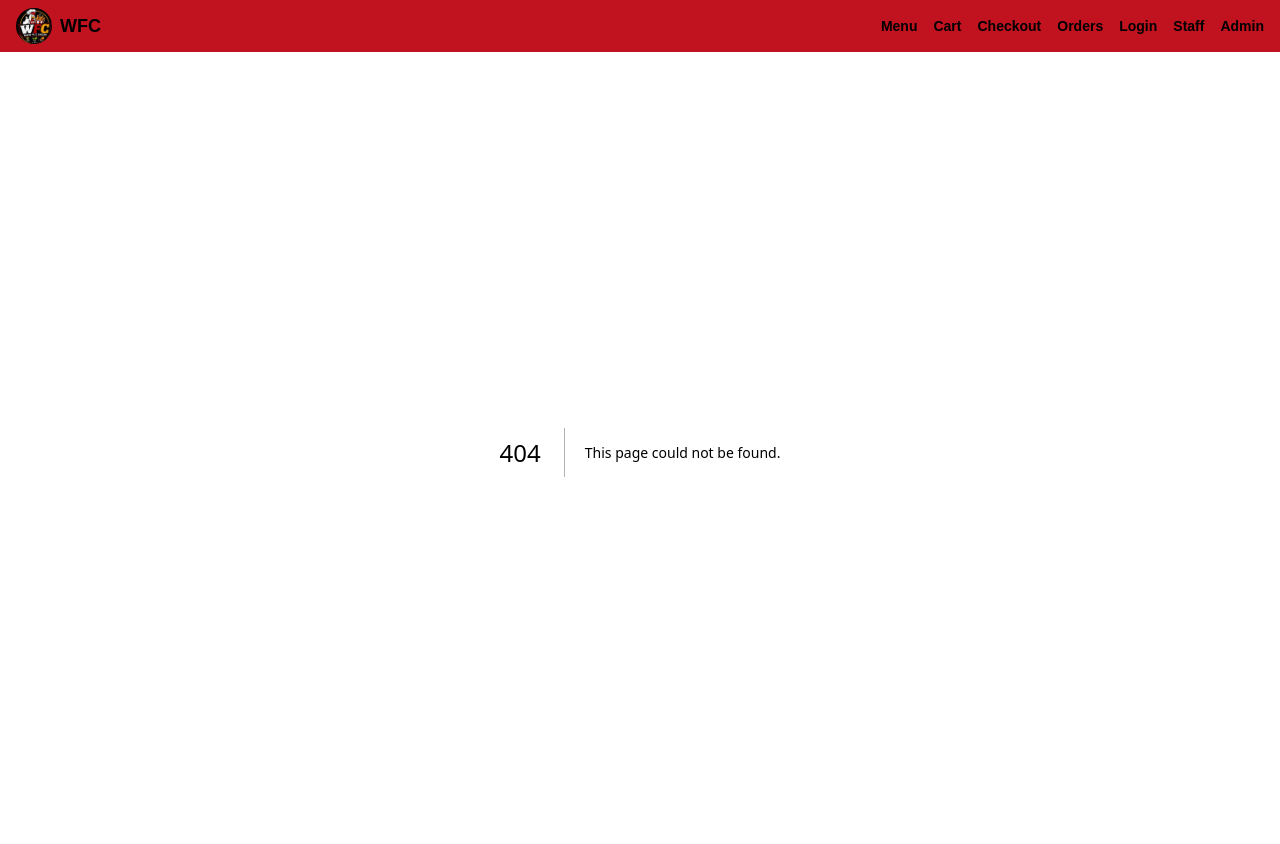
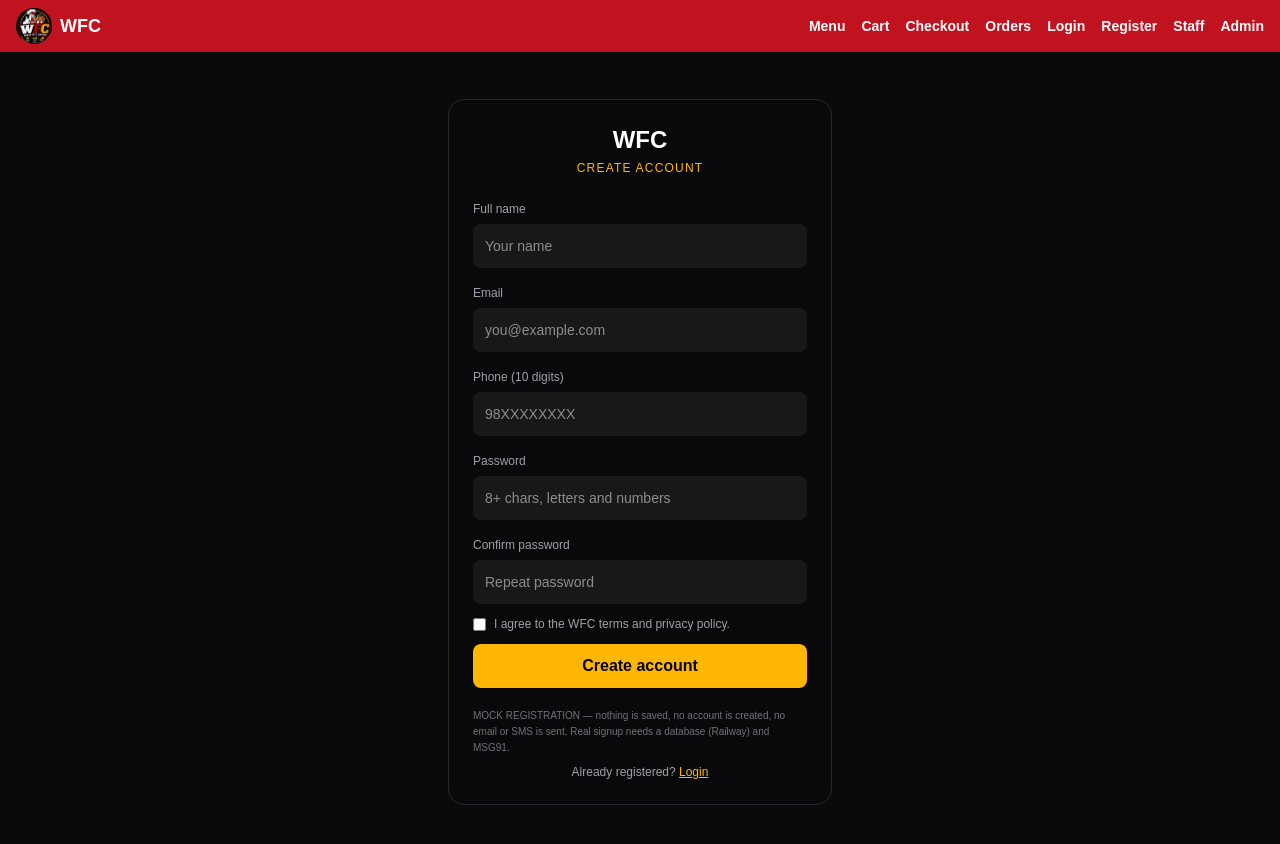
Before and after one commit to nexagen25-collab/wfc, a Next.js app in the folder frontend/: page /register in a window 1280 px wide. Before the commit this address had no page. Shown: the top 844 px of the page. Built offline with nearby package versions, Linux system fonts and the light colour scheme.

Commit message:
feat: mock register page with validation

```diff
--- /dev/null
+++ b/frontend/app/register/page.tsx
@@ -0,0 +1,69 @@
+"use client";
+import Link from "next/link";
+import { useState } from "react";
+
+export default function RegisterPage() {
+  const [name, setName] = useState("");
+  const [email, setEmail] = useState("");
+  const [phone, setPhone] = useState("");
+  const [pw, setPw] = useState("");
+  const [pw2, setPw2] = useState("");
+  const [agree, setAgree] = useState(false);
+  const [err, setErr] = useState("");
+  const [done, setDone] = useState("");
+
+  const emailOk = /^[^\s@]+@[^\s@]+\.[^\s@]{2,}$/.test(email.trim());
+  const phoneOk = /^[6-9]\d{9}$/.test(phone.trim());
+  const strong = pw.length >= 8 && /[A-Za-z]/.test(pw) && /\d/.test(pw);
+
+  const submit = (e: React.FormEvent) => {
+    e.preventDefault();
+    if (name.trim().length < 2) return setErr("Enter your full name.");
+    if (!emailOk) return setErr("Enter a valid email address.");
+    if (!phoneOk) return setErr("Enter a valid 10-digit Indian mobile number.");
+    if (!strong) return setErr("Password needs 8+ characters with at least one letter and one number.");
+    if (pw !== pw2) return setErr("Passwords do not match.");
+    if (!agree) return setErr("Please accept the terms to continue.");
+    setErr("");
+    setDone("Mock account created → redirecting to Menu");
+    setTimeout(() => { window.location.href = "/"; }, 1200);
+  };
+
+  const input = "mt-1 w-full min-h-11 rounded-lg bg-zinc-900 px-3 py-2 text-sm outline-none focus:ring-2 focus:ring-[#ffb703]";
+  const label = "text-xs text-zinc-400";
+
+  return (
+    <div className="flex min-h-screen items-center justify-center bg-[#0a0a0a] px-4 py-8 text-white">
+      <div className="w-full max-w-sm rounded-2xl border border-zinc-800 bg-zinc-950 p-6">
+        <p className="text-center text-2xl font-black">WFC</p>
+        <p className="mt-1 text-center text-xs tracking-widest text-[#ffb703]">CREATE ACCOUNT</p>
+
+        <form onSubmit={submit} className="mt-5 space-y-3">
+          <div><label className={label} htmlFor="r-name">Full name</label>
+            <input id="r-name" value={name} onChange={(e) => setName(e.target.value)} autoComplete="name" placeholder="Your name" className={input} /></div>
+          <div><label className={label} htmlFor="r-email">Email</label>
+            <input id="r-email" value={email} onChange={(e) => setEmail(e.target.value)} type="email" autoComplete="email" placeholder="you@example.com" className={input} /></div>
+          <div><label className={label} htmlFor="r-phone">Phone (10 digits)</label>
+            <input id="r-phone" value={phone} onChange={(e) => setPhone(e.target.value)} inputMode="numeric" autoComplete="tel" placeholder="98XXXXXXXX" className={input} /></div>
+          <div><label className={label} htmlFor="r-pw">Password</label>
+            <input id="r-pw" value={pw} onChange={(e) => setPw(e.target.value)} type="password" autoComplete="new-password" placeholder="8+ chars, letters and numbers" className={input} />
+            {pw.length > 0 && <p className={`mt-1 text-[11px] ${strong ? "text-green-400" : "text-zinc-500"}`}>{strong ? "Password strength: good" : "Too weak — add length, a letter and a number"}</p>}</div>
+          <div><label className={label} htmlFor="r-pw2">Confirm password</label>
+            <input id="r-pw2" value={pw2} onChange={(e) => setPw2(e.target.value)} type="password" autoComplete="new-password" placeholder="Repeat password" className={input} /></div>
+          <label className="flex items-start gap-2 text-xs text-zinc-400">
+            <input type="checkbox" checked={agree} onChange={(e) => setAgree(e.target.checked)} className="mt-0.5" />
+            I agree to the WFC terms and privacy policy.
+          </label>
+          {err && <p className="text-xs text-red-400">{err}</p>}
+          {done && <p className="rounded-lg bg-green-950 p-2 text-center text-xs text-green-300">{done}</p>}
+          <button className="min-h-11 w-full rounded-lg bg-[#ffb703] font-black text-black">Create account</button>
+        </form>
+
+        <p className="mt-5 text-[10px] leading-4 text-zinc-500">
+          MOCK REGISTRATION — nothing is saved, no account is created, no email or SMS is sent. Real signup needs a database (Railway) and MSG91.
+        </p>
+        <p className="mt-2 text-center text-xs text-zinc-400">Already registered? <Link href="/login" className="underline text-[#ffb703]">Login</Link></p>
+      </div>
+    </div>
+  );
+}
--- a/frontend/components/Navbar.tsx
+++ b/frontend/components/Navbar.tsx
@@ -20,6 +20,7 @@ export default function Navbar() {
         <Link href="/checkout">Checkout</Link>
         <Link href="/orders">Orders</Link>
         <Link href="/login">Login</Link>
+        <Link href="/register">Register</Link>
         <Link href="/staff">Staff</Link>
         <Link href="/admin">Admin</Link>
       </span>
```
